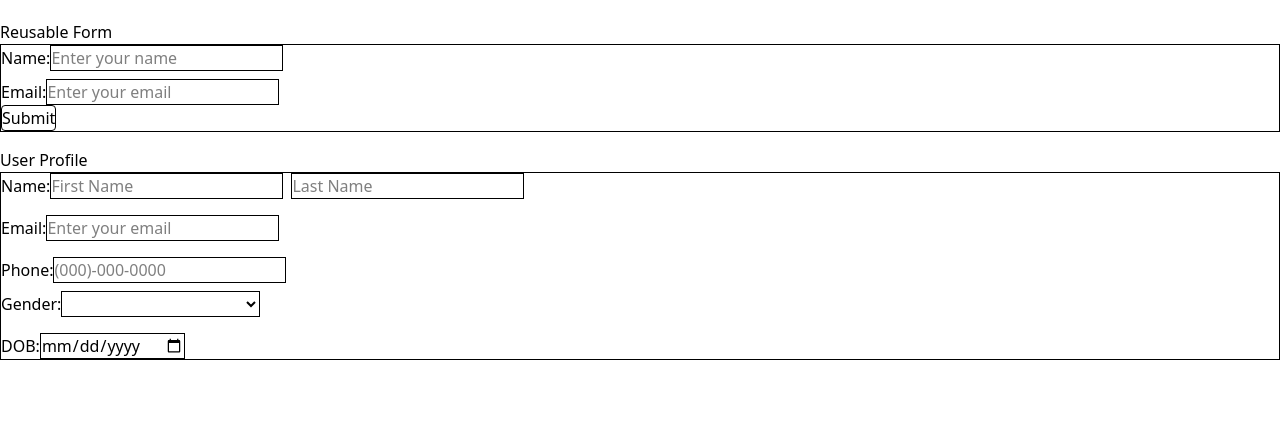
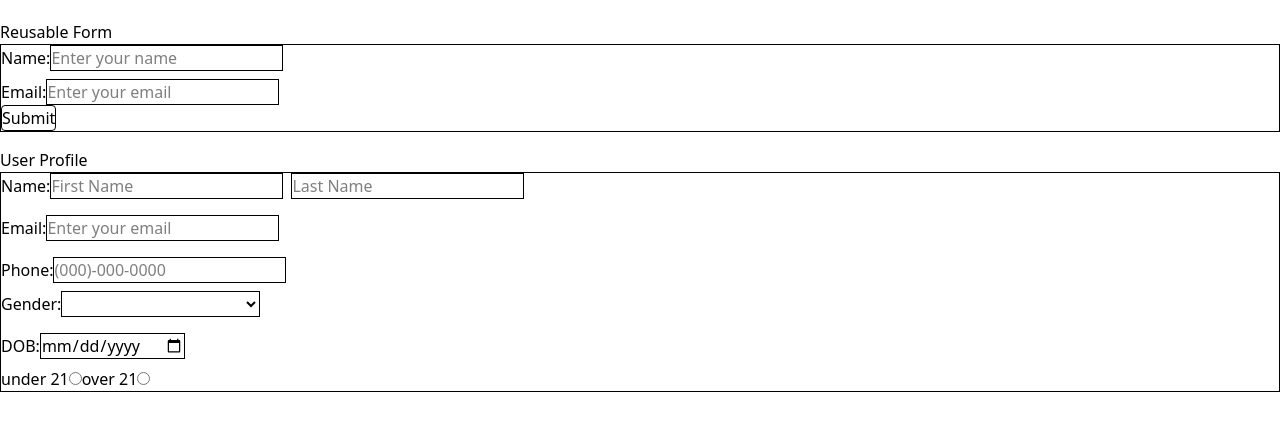
Before and after one commit to NS-25/react-components, a React (Vite) app: page / in a window 1280 px wide. Shown: the top 430 px of the page. Built offline with nearby package versions, Linux system fonts and the light colour scheme.

Commit message:
added radio button

```diff
--- a/src/components/UserProfileForm.jsx
+++ b/src/components/UserProfileForm.jsx
@@ -86,6 +86,13 @@ const UserProfileForm = () => {
             <label htmlFor="date">DOB:</label>
             <input type="date" name="birthday" className="border" />
           </div>
+          {/* radio portion */}
+          <div className="mt-2">
+            <label htmlFor="radio">under 21</label>
+            <input type="radio" name="radio" />
+            <label htmlFor="radio">over 21</label>
+            <input type="radio" name="radio" />
+          </div>
           {/* Submit button portion */}
         </form>
       </div>
```
